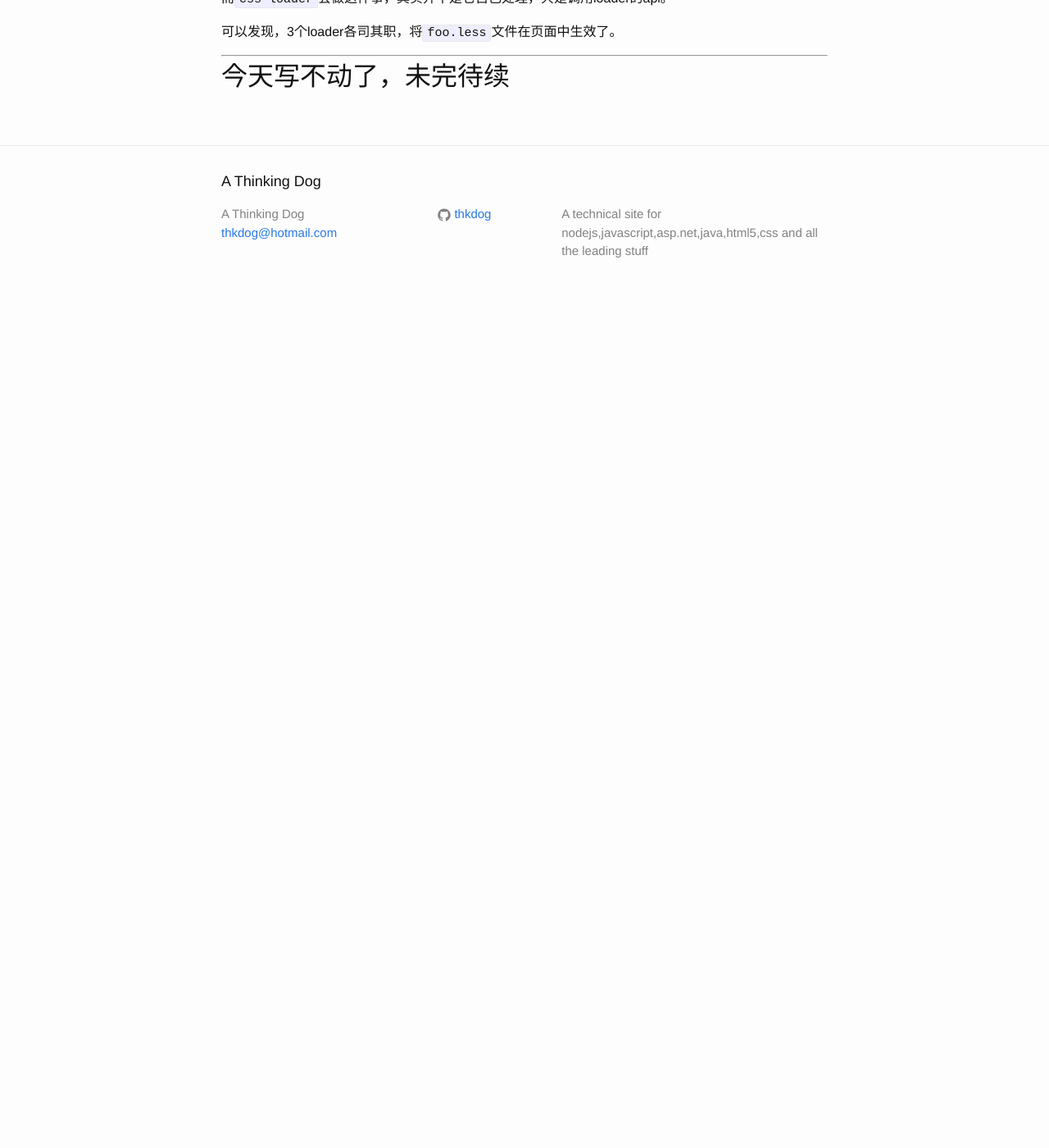
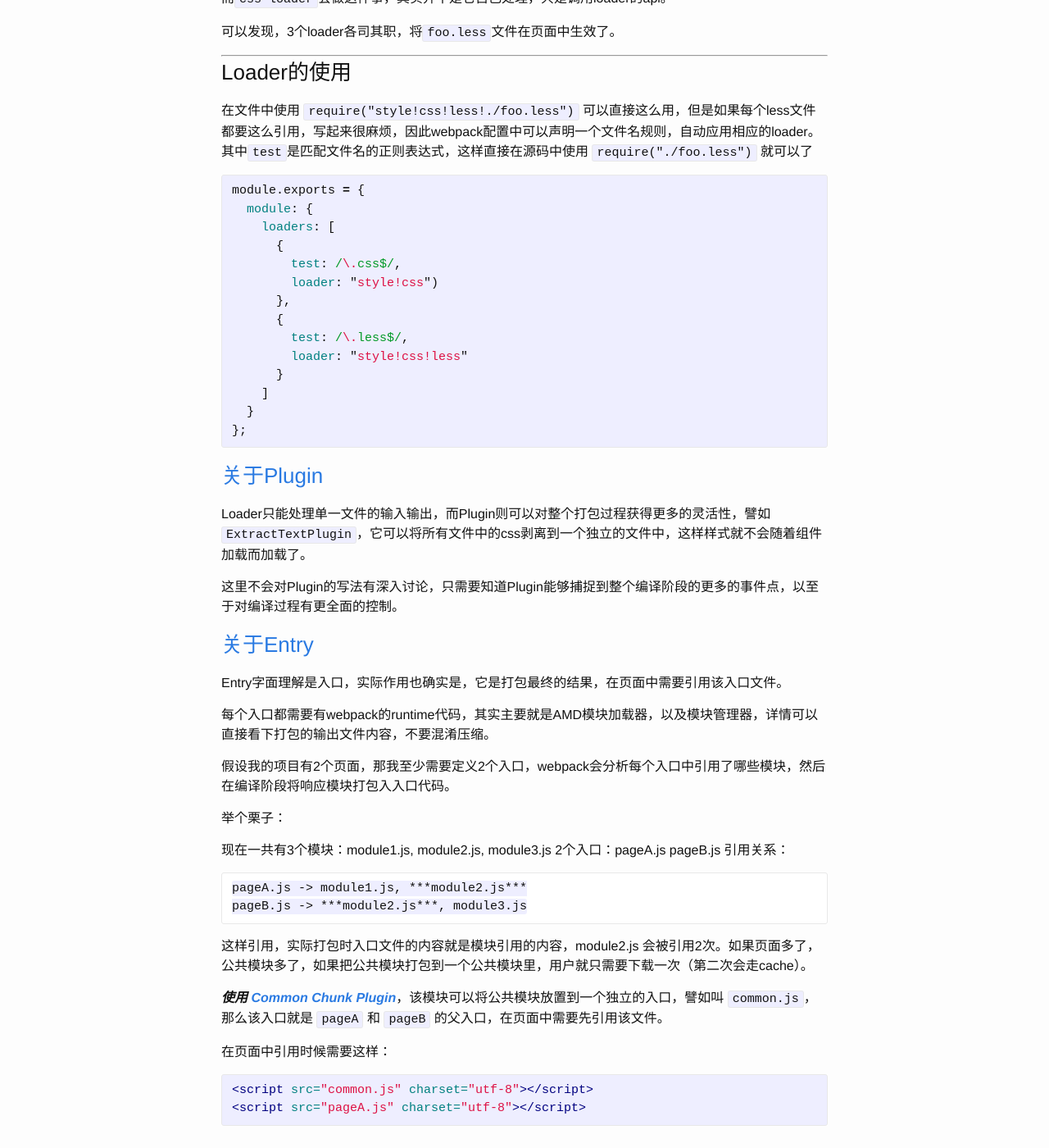
Before and after one commit to thkdog/thkdog.github.io, a Jekyll site: the page built from _posts/2015-05-08-webpack.md, in a window 1280 px wide and 1400 px high, scrolled down 3475 px. Shown: the whole window at 82% size. Built offline with Jekyll 4.4.1, drawn with Linux system fonts in a browser that asks for light colours; comment, search, counter and statistics services are not loaded; before the commit the page ends 3853 px from its top, so only the background shows below that; some of the changed text lies outside the part shown.

Commit message:
add text

````diff
--- a/_posts/2015-05-08-webpack.md
+++ b/_posts/2015-05-08-webpack.md
@@ -118,8 +118,9 @@ if (process.env.NODE_ENV === 'production') {
 使用style-loader，将style转为<style></style>标签，插入到<head/>中。
 
 
-### 关于Loader
-[Loader](http://webpack.github.io/docs/using-loaders.html)是webpack中用的最多的概念，它的职责是文件处理器，输入是文件字符串，输出也是字符串，支持串行，上一个loader的输出就是下一个loader的输入，它的接口其实很简单。
+### [关于Loader](http://webpack.github.io/docs/using-loaders.html)
+
+[Loader](http://webpack.github.io/docs/using-loaders.html)是webpack中用的最多、也是最简单的概念，它的职责很清晰也很单一，输入的是文件字符串，输出也是字符串，支持多个Loader串行使用，上一个loader的输出就是下一个loader的输入，它的接口也很简单。
 入参：string, sourcemap
 出参：string, sourcemap
 
@@ -156,4 +157,61 @@ module.exports = {
 
 ---
 
-## 今天写不动了，未完待续
+### Loader的使用
+
+在文件中使用 `require("style!css!less!./foo.less")`
+可以直接这么用，但是如果每个less文件都要这么引用，写起来很麻烦，因此webpack配置中可以声明一个文件名规则，自动应用相应的loader。
+其中`test`是匹配文件名的正则表达式，这样直接在源码中使用 `require("./foo.less")` 就可以了
+
+{% highlight javascript %}
+module.exports = {
+  module: {
+    loaders: [
+      {
+        test: /\.css$/,
+        loader: "style!css")
+      },
+      {
+        test: /\.less$/,
+        loader: "style!css!less"
+      }
+    ]
+  }
+};
+{% endhighlight %}
+
+
+### [关于Plugin](http://webpack.github.io/docs/how-to-write-a-plugin.html)
+
+Loader只能处理单一文件的输入输出，而Plugin则可以对整个打包过程获得更多的灵活性，譬如 `ExtractTextPlugin`，它可以将所有文件中的css剥离到一个独立的文件中，这样样式就不会随着组件加载而加载了。
+
+这里不会对Plugin的写法有深入讨论，只需要知道Plugin能够捕捉到整个编译阶段的更多的事件点，以至于对编译过程有更全面的控制。
+
+### [关于Entry](http://webpack.github.io/docs/multiple-entry-points.html)
+
+Entry字面理解是入口，实际作用也确实是，它是打包最终的结果，在页面中需要引用该入口文件。
+
+每个入口都需要有webpack的runtime代码，其实主要就是AMD模块加载器，以及模块管理器，详情可以直接看下打包的输出文件内容，不要混淆压缩。
+
+假设我的项目有2个页面，那我至少需要定义2个入口，webpack会分析每个入口中引用了哪些模块，然后在编译阶段将响应模块打包入入口代码。
+
+举个栗子：
+
+现在一共有3个模块：module1.js, module2.js, module3.js
+2个入口：pageA.js pageB.js
+引用关系：
+```
+pageA.js -> module1.js, ***module2.js***
+pageB.js -> ***module2.js***, module3.js
+```
+
+这样引用，实际打包时入口文件的内容就是模块引用的内容，module2.js 会被引用2次。如果页面多了，公共模块多了，如果把公共模块打包到一个公共模块里，用户就只需要下载一次（第二次会走cache）。
+
+***使用 [Common Chunk Plugin](https://webpack.github.io/docs/list-of-plugins.html#1-commons-chunk-for-entries)***，该模块可以将公共模块放置到一个独立的入口，譬如叫 `common.js`，那么该入口就是 `pageA` 和 `pageB` 的父入口，在页面中需要先引用该文件。
+
+在页面中引用时候需要这样：
+
+{% highlight html %}
+<script src="common.js" charset="utf-8"></script>
+<script src="pageA.js" charset="utf-8"></script>
+{% endhighlight %}
````
